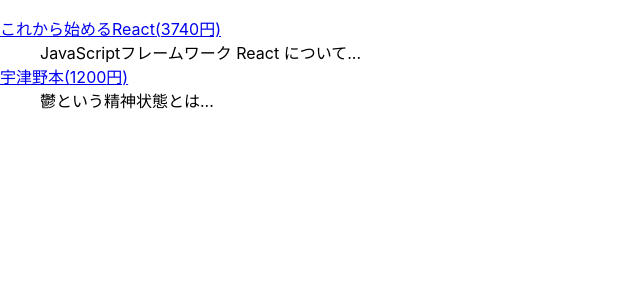
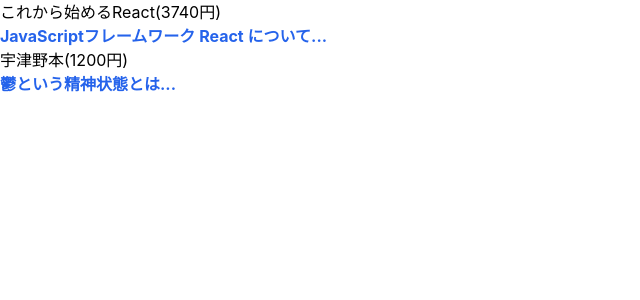
Before and after one commit to yadac/my-react, a React (Create React App) app: page / in a window 1280 px wide. Shown: the top 300 px of the page, without its empty margins (0-640 px from the left). Built offline with nearby package versions, Linux system fonts and the light colour scheme.

Commit message:
tailwindcss追加

```diff
--- a/package.json
+++ b/package.json
@@ -35,5 +35,10 @@
       "last 1 firefox version",
       "last 1 safari version"
     ]
+  },
+  "devDependencies": {
+    "autoprefixer": "^10.4.22",
+    "postcss": "^8.5.6",
+    "tailwindcss": "^3.4.18"
   }
 }
--- /dev/null
+++ b/postcss.config.js
@@ -0,0 +1,6 @@
+module.exports = {
+  plugins: {
+    tailwindcss: {},
+    autoprefixer: {},
+  },
+}
--- a/src/components/Booklist.js
+++ b/src/components/Booklist.js
@@ -14,7 +14,7 @@
                                 {elem.title}({elem.price}円)
                             </a>
                         </dt>
-                        <dd>{elem.summary}</dd>
+                        <dd className="font-bold text-blue-600">{elem.summary}</dd>
                     </React.Fragment>
                 ))
             }
--- a/src/index.css
+++ b/src/index.css
@@ -1,3 +1,7 @@
+@tailwind base;
+@tailwind components;
+@tailwind utilities;
+
 body {
   margin: 0;
   font-family: -apple-system, BlinkMacSystemFont, 'Segoe UI', 'Roboto', 'Oxygen',
--- /dev/null
+++ b/tailwind.config.js
@@ -0,0 +1,10 @@
+/** @type {import('tailwindcss').Config} */
+module.exports = {
+  content: [
+    "./src/**/*.{js,jsx,ts,tsx}"
+  ],
+  theme: {
+    extend: {},
+  },
+  plugins: [],
+}
```
Also changed, not shown: 1 other file (tests, documents, lock files or other folders).
